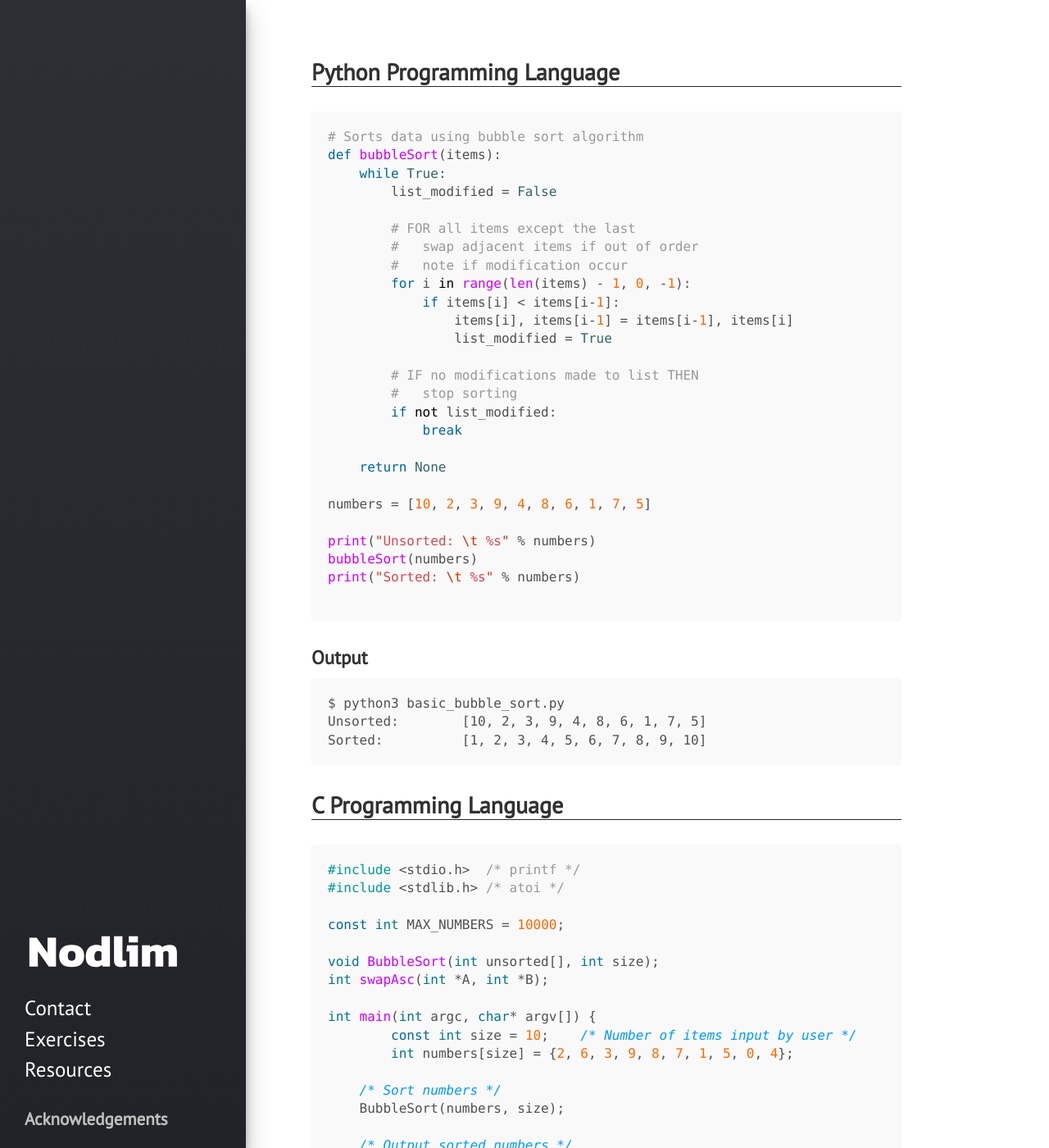
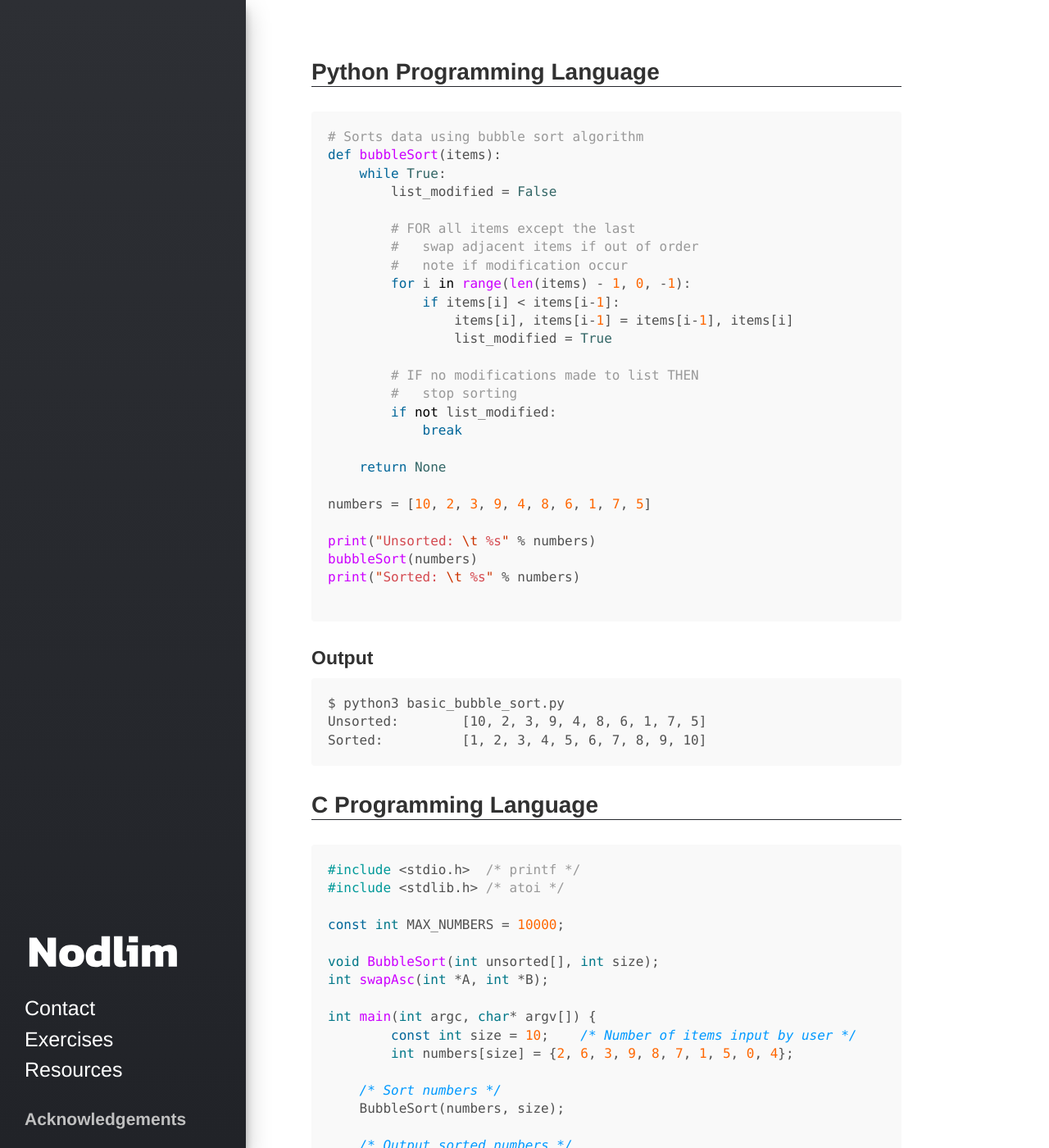
Before and after one commit to kranzuft/nodlim_old, a Jekyll site: the page built from _algo/sol/sorting/bubble.md, in a window 1280 px wide and 1400 px high. Shown: the whole window at 82% size. Built offline with Jekyll 4.4.1, drawn with Linux system fonts in a browser that asks for light colours.

Commit message:
added jsbin

```diff
--- a/public/css/hyde.css
+++ b/public/css/hyde.css
@@ -13,7 +13,7 @@
  */
 
 html {
-  font-family: "PT Sans", Helvetica, Arial, sans-serif;
+  font-family: "Prompt", Helvetica, Arial, sans-serif;
 }
 @media (min-width: 48em) {
   html {
@@ -115,6 +115,12 @@
 }
 
 .jsbin p {
+  margin-top: 0.1rem;
+  margin-left: 2rem;
+}
+
+.jsbin img {
+  margin-top: 0.3rem;
   margin-left: 1rem;
 }
 
```
